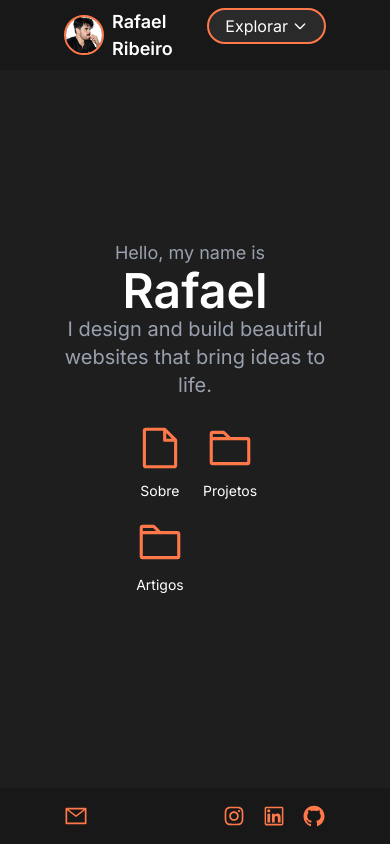
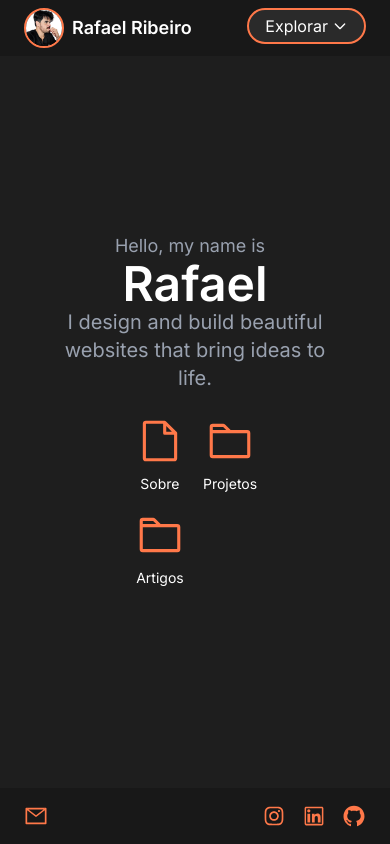
Before and after one commit to RafahOlive/rafa-blog, a Next.js app: page / in a window 390 px wide. Built offline with nearby package versions, Linux system fonts and the light colour scheme.

Commit message:
Add padding on mobile mode

```diff
--- a/src/app/components/Footer.tsx
+++ b/src/app/components/Footer.tsx
@@ -7,7 +7,10 @@ import {
 
 export default function Footer() {
   return (
-    <footer className="bg-alt py-4 px-16 flex justify-between items-center">
+    <footer
+      className="bg-alt py-4 px-6  flex justify-between items-center
+    lg:px-16"
+    >
       {/* Esquerda - Email */}
       <a
         href="mailto:rafaelribeiro12@live.com"
--- a/src/app/components/Header.tsx
+++ b/src/app/components/Header.tsx
@@ -7,7 +7,10 @@ import { useState } from "react";
 export default function Header() {
   const [menuOpen, setMenuOpen] = useState(false);
   return (
-    <div className="py-2 px-16 flex justify-between bg-alt">
+    <div
+      className="py-2 px-6 flex justify-between bg-alt
+    lg:px-16"
+    >
       <Link
         href="/"
         className="flex items-center gap-2 hover:opacity-80 transition"
@@ -29,8 +32,8 @@ export default function Header() {
           onClick={() => setMenuOpen(!menuOpen)}
           className={`flex items-center gap-1 text-white px-4 py-1 rounded-full transition-all duration-300 border-2 md:hidden ${
             menuOpen
-            ? "bg-orange border-orange"
-            : "bg-alt-smooth border-icons-orange hover:bg-orange"
+              ? "bg-orange border-orange"
+              : "bg-alt-smooth border-icons-orange hover:bg-orange"
           }`}
         >
           Explorar
```
